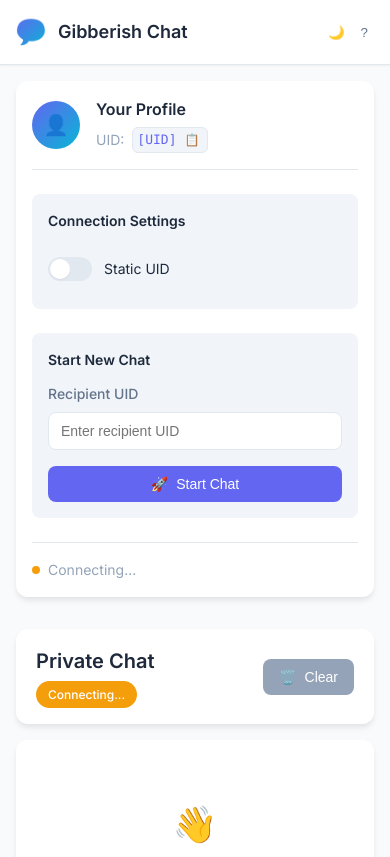
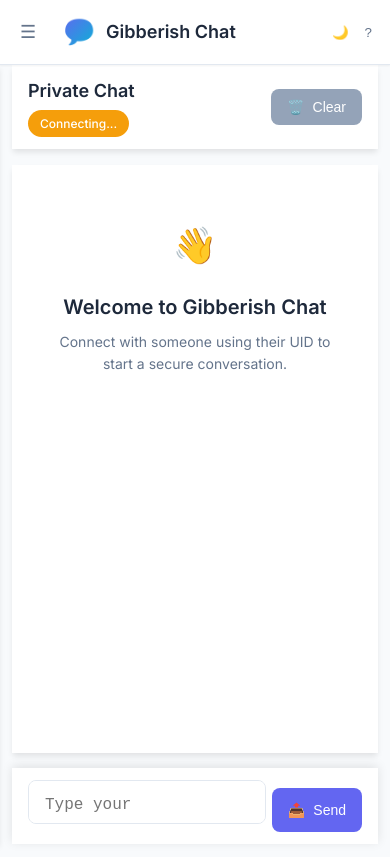
Before and after one commit to Sane-Sunil/Gibberish, a plain HTML site: page client/index.html in a window 390 px wide. Shown: the top 857 px of the page. Drawn offline with Linux system fonts and the light colour scheme; no server answers.

Commit message:
Mobile device ui fix

```diff
--- a/client/index.html
+++ b/client/index.html
@@ -10,6 +10,9 @@
     <header class="app-header">
       <div class="header-content">
         <div class="brand">
+          <button id="mobile-menu-toggle" class="mobile-menu-toggle">
+            <span class="menu-icon">☰</span>
+          </button>
           <div class="brand-icon">💬</div>
           <h1>Gibberish Chat</h1>
         </div>
@@ -26,8 +29,11 @@
 
     <!-- Main Layout -->
     <div class="app-layout">
+      <!-- Mobile Sidebar Overlay -->
+      <div id="sidebar-overlay" class="sidebar-overlay"></div>
+
       <!-- Sidebar -->
-      <aside class="sidebar">
+      <aside id="sidebar" class="sidebar">
         <div class="sidebar-content">
           <div class="user-profile">
             <div class="avatar">
--- a/client/scripts/client.js
+++ b/client/scripts/client.js
@@ -30,6 +30,31 @@ window.onload = async () => {
         }
     });
 
+    // Mobile menu functionality
+    const mobileMenuToggle = document.getElementById('mobile-menu-toggle');
+    const sidebar = document.getElementById('sidebar');
+    const sidebarOverlay = document.getElementById('sidebar-overlay');
+
+    function toggleSidebar() {
+        sidebar.classList.toggle('active');
+        sidebarOverlay.classList.toggle('active');
+    }
+
+    function closeSidebar() {
+        sidebar.classList.remove('active');
+        sidebarOverlay.classList.remove('active');
+    }
+
+    mobileMenuToggle.onclick = toggleSidebar;
+    sidebarOverlay.onclick = closeSidebar;
+
+    // Close sidebar when clicking on chat area (mobile)
+    document.querySelector('.main-content').addEventListener('click', function(e) {
+        if (window.innerWidth <= 768 && sidebar.classList.contains('active')) {
+            closeSidebar();
+        }
+    });
+
     // Modal functionality
     const infoModal = document.getElementById('info-modal');
     const infoBtn = document.getElementById('info-btn');
@@ -38,6 +63,7 @@ window.onload = async () => {
     // Info modal
     infoBtn.onclick = function() {
         infoModal.style.display = 'flex';
+        closeSidebar(); // Close sidebar when opening modal on mobile
     }
 
     closeInfoBtn.onclick = function() {
--- a/client/style/client.css
+++ b/client/style/client.css
@@ -562,12 +562,12 @@ body {
   .message-input-wrapper textarea {
     width: 100%;
     height: 44px;
-  max-height: 44px;
+    max-height: 120px; /* Allow expansion on mobile */
     padding: 12px 16px;
     padding-right: 48px;
     border: 1px solid var(--border-color);
     border-radius: var(--border-radius);
-  font-size: 14px;
+    font-size: 16px; /* Prevent zoom on iOS */
     line-height: 1.5;
     resize: none;
     overflow-y: auto;
@@ -885,6 +885,28 @@ body {
   font-size: 14px;
 }
 
+/* Mobile Menu Toggle */
+.mobile-menu-toggle {
+  display: none;
+  background: none;
+  border: none;
+  padding: 8px;
+  border-radius: var(--border-radius);
+  cursor: pointer;
+  color: var(--text-secondary);
+  transition: var(--transition);
+  margin-right: 8px;
+}
+
+.mobile-menu-toggle:hover {
+  background-color: var(--bg-tertiary);
+  color: var(--text-primary);
+}
+
+.menu-icon {
+  font-size: 18px;
+}
+
 /* Responsive Design */
 @media (max-width: 1024px) {
   .app-layout {
@@ -911,21 +933,69 @@ body {
     padding: 0 16px;
   }
 
-  .sidebar {
-    margin: 16px 0;
+  /* Mobile menu toggle */
+  .mobile-menu-toggle {
+    display: flex;
+    align-items: center;
+    justify-content: center;
   }
 
+  /* Hide sidebar by default on mobile */
+  .sidebar {
+    display: block;
+  }
+
+  /* Sidebar becomes overlay on mobile */
+  .sidebar {
+    position: fixed;
+    top: 64px;
+    left: 0;
+    right: 0;
+    bottom: 0;
+    width: 100%;
+    margin: 0;
+    border-radius: 0;
+    z-index: 200;
+    transform: translateX(-100%);
+    transition: transform 0.3s ease;
+    max-height: calc(100vh - 64px);
+  }
+
+  .sidebar.active {
+    transform: translateX(0);
+  }
+
+  .sidebar-content {
+    padding: 20px;
+  }
+
+  /* Main content takes full screen on mobile */
   .main-content {
-    margin-top: 16px;
+    margin-top: 0;
+    min-height: calc(100vh - 64px);
   }
 
   .chat-header {
     padding: 16px 20px;
+    border-radius: 0;
+    margin: 0;
   }
 
-  .chat-area,
+  .chat-area {
+    flex: 1;
+    margin: 0;
+    border-radius: 0;
+    max-height: calc(100vh - 240px);
+  }
+
   .message-input-area {
+    padding: 16px 20px;
+    border-radius: 0;
     margin: 0;
+    position: sticky;
+    bottom: 0;
+    background: var(--bg-primary);
+    box-shadow: 0 -2px 10px rgba(0, 0, 0, 0.1);
   }
 
   .messages-container {
@@ -933,22 +1003,50 @@ body {
   }
 
   .input-container {
-    flex-direction: column;
-    gap: 12px;
+    flex-direction: row;
+    gap: 8px;
+  }
+
+  .message-input-wrapper {
+    flex: 1;
   }
 
   .send-btn {
-    width: 100%;
-    justify-content: center;
+    padding: 12px 16px;
+    white-space: nowrap;
   }
 
   .modal {
     width: 95%;
     margin: 20px;
   }
+
+  /* Overlay for sidebar */
+  .sidebar-overlay {
+    display: none;
+    position: fixed;
+    top: 64px;
+    left: 0;
+    right: 0;
+    bottom: 0;
+    background: rgba(0, 0, 0, 0.5);
+    z-index: 150;
+  }
+
+  .sidebar-overlay.active {
+    display: block;
+  }
 }
 
 @media (max-width: 480px) {
+  .header-content {
+    padding: 0 12px;
+  }
+
+  .app-layout {
+    padding: 0 12px;
+  }
+
   .header-actions {
     gap: 4px;
   }
@@ -965,8 +1063,34 @@ body {
     padding: 16px;
   }
 
+  .chat-header {
+    padding: 12px 16px;
+  }
+
   .chat-info h2 {
-    font-size: 20px;
+    font-size: 18px;
+  }
+
+  .chat-area {
+    max-height: calc(100vh - 220px);
+  }
+
+  .message-input-area {
+    padding: 12px 16px;
+  }
+
+  .messages-container {
+    padding: 12px 16px;
+  }
+
+  .input-container {
+    gap: 6px;
+  }
+
+  .send-btn {
+    padding: 12px 16px;
+    font-size: 14px;
+    min-height: 44px; /* Better touch target */
   }
 
   .welcome-message .welcome-icon {
@@ -976,4 +1100,18 @@ body {
   .welcome-message h3 {
     font-size: 20px;
   }
+
+  .welcome-message p {
+    font-size: 14px;
   }
+
+  .message {
+    max-width: 85%;
+  }
+
+  .message.sent,
+  .message.received {
+    padding: 10px 14px;
+    font-size: 14px;
+  }
+}
```
Lines whose indentation alone changed are shown as unchanged.
